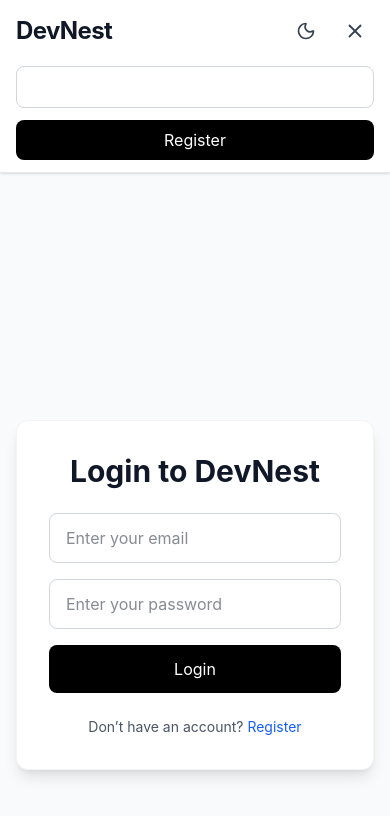
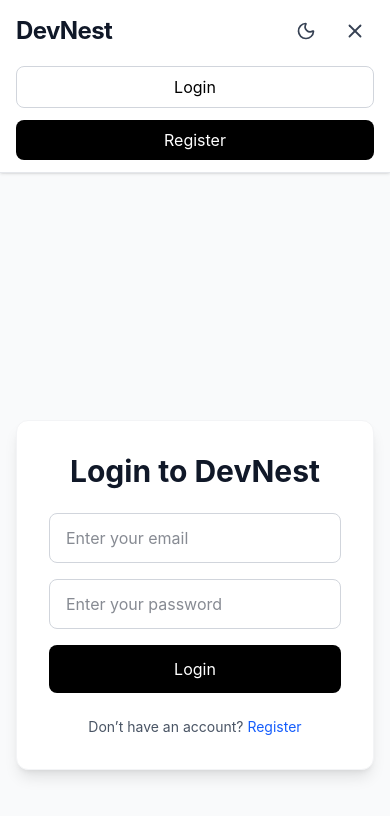
Before and after one commit to Kaushik-Mudaliyar/DevNest, a React (Vite) app in the folder Frontend/: page /login in a window 390 px wide. Both pictures are taken after a click on the button 355 px from the left and 31 px from the top of the page. Shown: the top 816 px of the page. Built offline with nearby package versions, Linux system fonts and the light colour scheme; no server answers.

Commit message:
minor bug fix

```diff
--- a/Frontend/src/components/Navbar.jsx
+++ b/Frontend/src/components/Navbar.jsx
@@ -178,7 +178,7 @@
                 <Link
                   to="/login"
                   onClick={() => setMobileMenuOpen(false)}
-                  className="px-4 py-2 rounded-lg border border-gray-300 dark:border-gray-700 text-center text-white"
+                  className="px-4 py-2 rounded-lg border border-gray-300 dark:border-gray-700 text-center dark:text-white"
                 >
                   Login
                 </Link>
```
